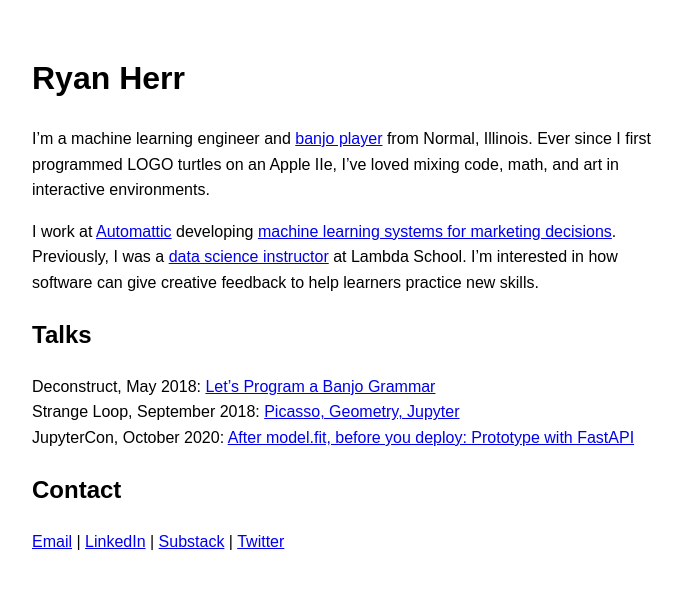
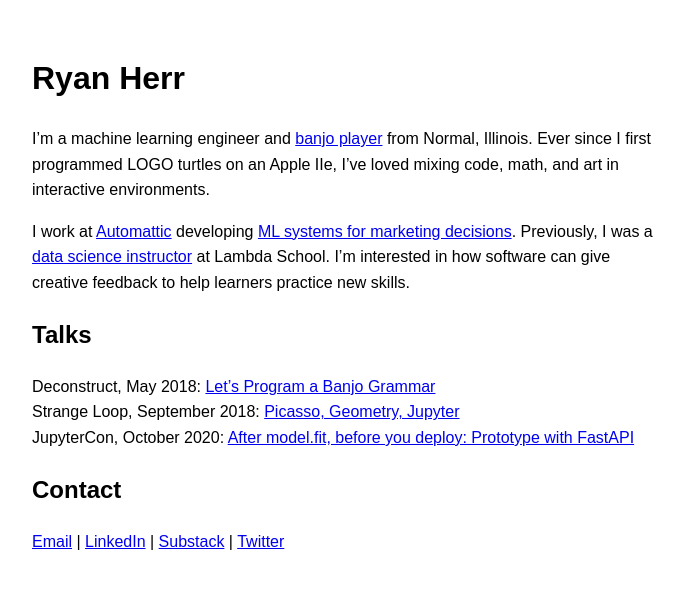
Before and after one commit to rrherr/rrherr.github.io, a Jekyll site: the page built from index.md, in a window 1280 px wide. Shown: the top 589 px of the page, without its empty margins (296-979 px from the left). Built offline with Jekyll 4.4.1, drawn with Linux system fonts in a browser that asks for light colours; our own code applies the rules of GitHub Pages for plain Markdown files.

Commit message:
Update index.md

```diff
--- a/index.md
+++ b/index.md
@@ -2,7 +2,7 @@
 
 I'm a machine learning engineer and [banjo player](https://www.youtube.com/playlist?list=PLAwif0tmlJfUaGjOkqTl5RNJQLJH3798I) from Normal, Illinois. Ever since I first programmed LOGO turtles on an Apple IIe, I've loved mixing code, math, and art in interactive environments.
 
-I work at [Automattic](https://automattic.com/) developing [machine learning systems for marketing decisions](https://data.blog/tag/pipe/). Previously,
+I work at [Automattic](https://automattic.com/) developing [ML systems for marketing decisions](https://data.blog/tag/pipe/). Previously,
 I was a [data science instructor](https://twitter.com/LambdaSchool/status/1263258335534632960) at Lambda School. I'm interested in how software can give creative feedback to help learners practice new skills.
 
 ## Talks
```
